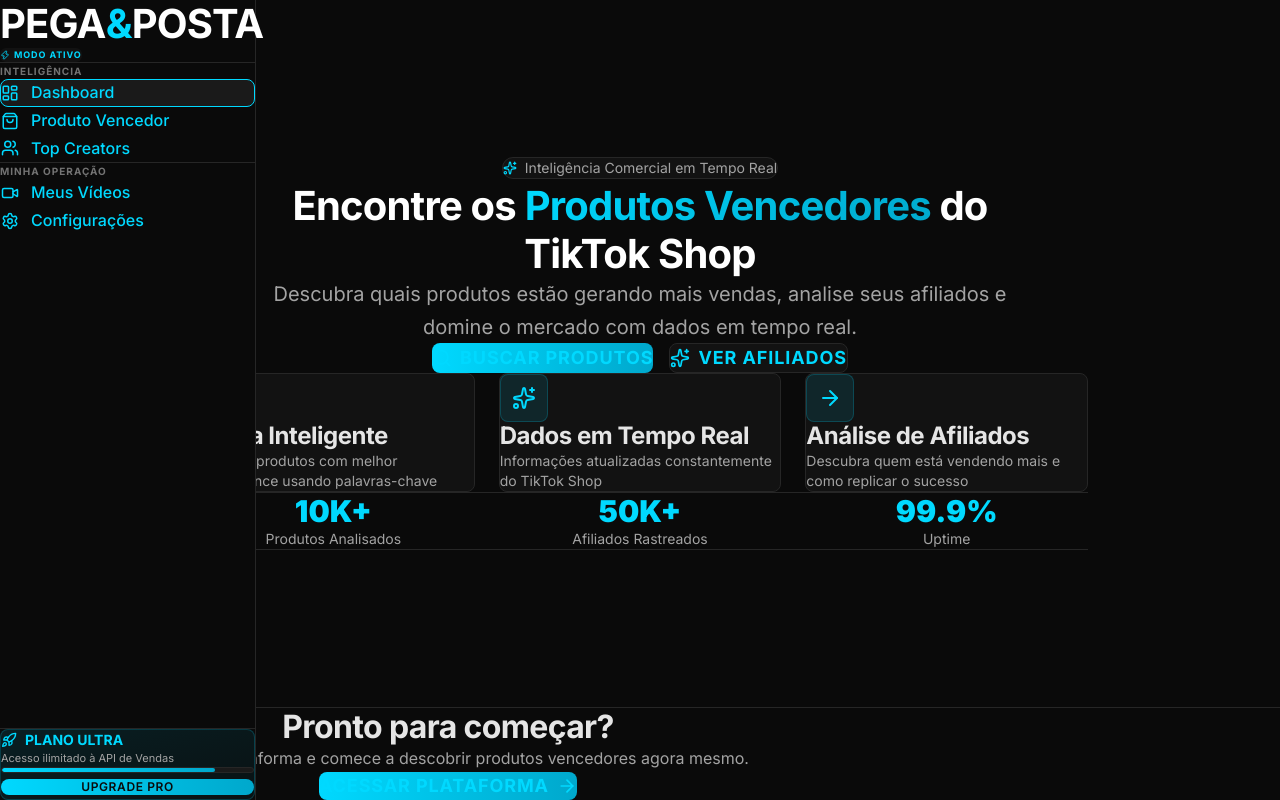
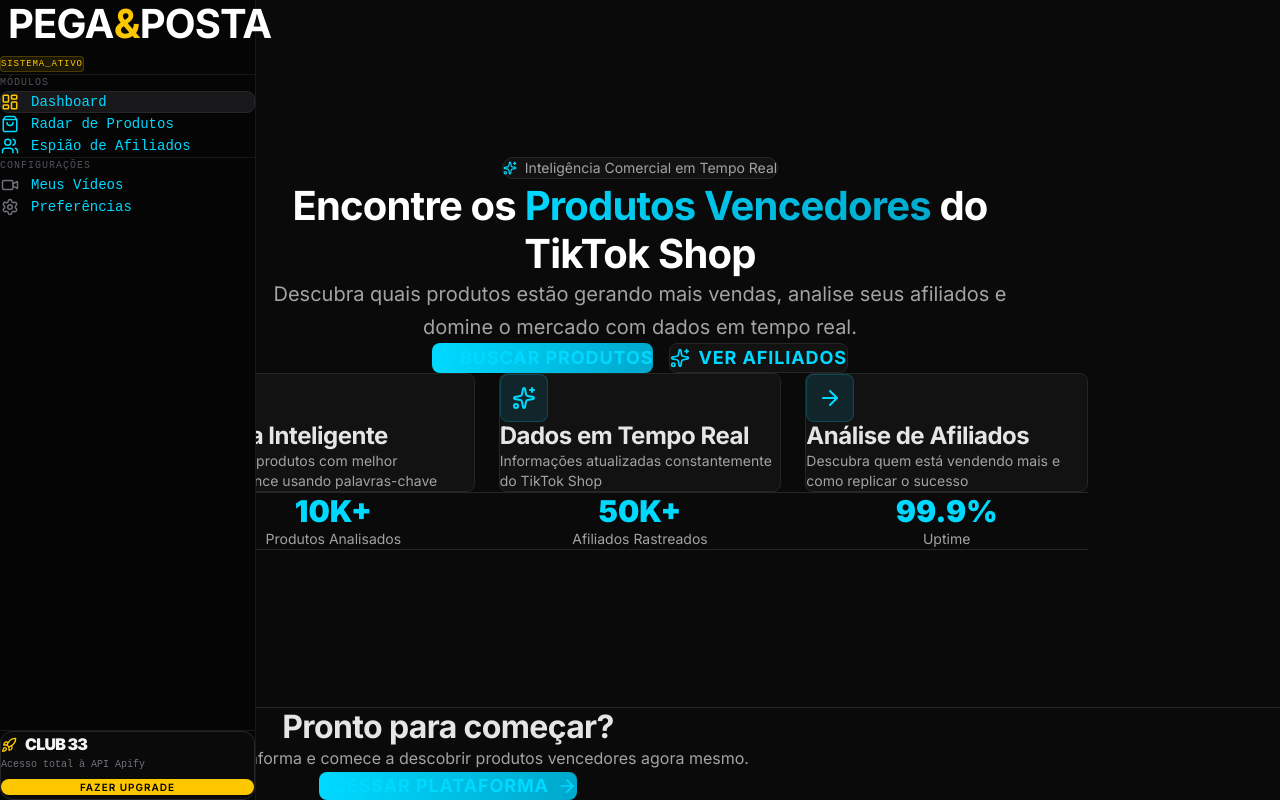
Before and after one commit to itsdontjs/pega-e-posta, a Next.js app: page / in a window 1280 px wide. Built offline with nearby package versions, Linux system fonts and the light colour scheme.

Commit message:
Update Sidebar.tsx

```diff
--- a/components/Sidebar.tsx
+++ b/components/Sidebar.tsx
@@ -1,103 +1,70 @@
 "use client";
-
-import { LayoutDashboard, ShoppingBag, Users, Video, Settings, Rocket, Zap } from "lucide-react";
+import { LayoutDashboard, ShoppingBag, Users, Video, Settings, Rocket, TerminalSquare } from "lucide-react";
 import Link from "next/link";
 import { usePathname } from "next/navigation";
 
 export default function Sidebar() {
   const pathname = usePathname();
-
   const isActive = (path: string) => pathname === path;
 
   return (
-    <aside className="w-64 bg-[#0a0a0a] border-r border-[#262626] h-screen flex flex-col fixed text-[#a3a3a3] z-20">
-      {/* Header */}
-      <div className="p-6 border-b border-[#262626]">
-        <Link href="/" className="block">
-          <h1 className="text-2xl font-black text-white tracking-tight mb-2 hover:text-[#00d9ff] transition-colors">
-            PEGA<span className="text-[#00d9ff]">&</span>POSTA
+    <aside className="w-64 bg-[#050505] border-r border-zinc-900 h-screen flex flex-col fixed left-0 top-0 text-zinc-400 z-20">
+      {/* Header Grok Style */}
+      <div className="p-6 border-b border-zinc-900">
+        <Link href="/" className="flex items-center gap-2 mb-2">
+          <TerminalSquare className="text-yellow-400" size={24} />
+          <h1 className="text-xl font-black text-white tracking-tighter hover:text-yellow-400 transition-colors">
+            PEGA<span className="text-yellow-400">&</span>POSTA
           </h1>
         </Link>
-        <div className="flex items-center gap-1 px-2 py-1 bg-[#121212] rounded-md w-fit">
-          <Zap size={10} className="text-[#00d9ff]" />
-          <p className="text-[9px] text-[#00d9ff] font-bold uppercase tracking-widest">Modo Ativo</p>
+        <div className="inline-block px-2 py-1 bg-yellow-400/10 border border-yellow-400/20 rounded text-[9px] text-yellow-400 font-mono uppercase tracking-widest">
+          SISTEMA_ATIVO
         </div>
       </div>
 
-      {/* Navigation */}
+      {/* Navegação */}
       <nav className="flex-1 p-4 space-y-1 overflow-y-auto">
-        <p className="text-[10px] font-bold text-[#737373] mb-3 ml-2 uppercase tracking-widest">Inteligência</p>
+        <p className="text-[10px] font-mono text-zinc-600 mb-3 ml-2 uppercase tracking-widest">Módulos</p>
 
-        <Link
-          href="/"
-          className={`flex items-center gap-3 px-4 py-3 rounded-lg transition-all font-medium group ${
-            isActive("/")
-              ? "bg-[#1a1a1a] border border-[#00d9ff] text-[#00d9ff]"
-              : "hover:bg-[#121212] border border-transparent hover:border-[#262626]"
-          }`}
-        >
-          <LayoutDashboard size={18} className={isActive("/") ? "text-[#00d9ff]" : "group-hover:text-[#00d9ff]"} />
+        <Link href="/" className={`flex items-center gap-3 px-4 py-3 rounded-lg font-mono text-sm transition-all group ${isActive("/") ? "bg-zinc-900 border border-zinc-800 text-yellow-400" : "hover:bg-zinc-900/50 border border-transparent hover:border-zinc-800"}`}>
+          <LayoutDashboard size={18} className={isActive("/") ? "text-yellow-400" : "group-hover:text-yellow-400"} />
           Dashboard
         </Link>
 
-        <Link
-          href="/produtos"
-          className={`flex items-center gap-3 px-4 py-3 rounded-lg transition-all font-medium group ${
-            isActive("/produtos")
-              ? "bg-[#1a1a1a] border border-[#00d9ff] text-[#00d9ff]"
-              : "hover:bg-[#121212] border border-transparent hover:border-[#262626]"
-          }`}
-        >
-          <ShoppingBag size={18} className={isActive("/produtos") ? "text-[#00d9ff]" : "group-hover:text-[#00d9ff]"} />
-          Produto Vencedor
+        <Link href="/produtos" className={`flex items-center gap-3 px-4 py-3 rounded-lg font-mono text-sm transition-all group ${isActive("/produtos") ? "bg-zinc-900 border border-zinc-800 text-yellow-400" : "hover:bg-zinc-900/50 border border-transparent hover:border-zinc-800"}`}>
+          <ShoppingBag size={18} className={isActive("/produtos") ? "text-yellow-400" : "group-hover:text-yellow-400"} />
+          Radar de Produtos
         </Link>
 
-        <Link
-          href="/creators"
-          className={`flex items-center gap-3 px-4 py-3 rounded-lg transition-all font-medium group ${
-            isActive("/creators")
-              ? "bg-[#1a1a1a] border border-[#00d9ff] text-[#00d9ff]"
-              : "hover:bg-[#121212] border border-transparent hover:border-[#262626]"
-          }`}
-        >
-          <Users size={18} className={isActive("/creators") ? "text-[#00d9ff]" : "group-hover:text-[#00d9ff]"} />
-          Top Creators
+        <Link href="/creators" className={`flex items-center gap-3 px-4 py-3 rounded-lg font-mono text-sm transition-all group ${isActive("/creators") ? "bg-zinc-900 border border-zinc-800 text-yellow-400" : "hover:bg-zinc-900/50 border border-transparent hover:border-zinc-800"}`}>
+          <Users size={18} className={isActive("/creators") ? "text-yellow-400" : "group-hover:text-yellow-400"} />
+          Espião de Afiliados
         </Link>
 
-        <div className="pt-4 mt-4 border-t border-[#262626]">
-          <p className="text-[10px] font-bold text-[#737373] mb-3 ml-2 uppercase tracking-widest">Minha Operação</p>
-          <Link
-            href="#"
-            className="flex items-center gap-3 px-4 py-3 rounded-lg transition-all font-medium group hover:bg-[#121212] border border-transparent hover:border-[#262626]"
-          >
-            <Video size={18} className="group-hover:text-[#00d9ff]" />
+        <div className="pt-4 mt-4 border-t border-zinc-900">
+          <p className="text-[10px] font-mono text-zinc-600 mb-3 ml-2 uppercase tracking-widest">Configurações</p>
+          <Link href="#" className="flex items-center gap-3 px-4 py-3 rounded-lg font-mono text-sm transition-all hover:bg-zinc-900/50 border border-transparent hover:border-zinc-800">
+            <Video size={18} className="text-zinc-500" />
             Meus Vídeos
           </Link>
-          <Link
-            href="#"
-            className="flex items-center gap-3 px-4 py-3 rounded-lg transition-all font-medium group hover:bg-[#121212] border border-transparent hover:border-[#262626]"
-          >
-            <Settings size={18} className="group-hover:text-[#00d9ff]" />
-            Configurações
+          <Link href="#" className="flex items-center gap-3 px-4 py-3 rounded-lg font-mono text-sm transition-all hover:bg-zinc-900/50 border border-transparent hover:border-zinc-800">
+            <Settings size={18} className="text-zinc-500" />
+            Preferências
           </Link>
         </div>
       </nav>
 
-      {/* Upgrade Card */}
-      <div className="p-4 border-t border-[#262626]">
-        <div className="relative overflow-hidden bg-gradient-to-br from-[#00d9ff]/10 to-[#00a8cc]/5 p-4 rounded-lg border border-[#00d9ff]/20 hover:border-[#00d9ff]/40 transition-all">
-          <div className="absolute inset-0 bg-gradient-to-r from-[#00d9ff]/0 via-[#00d9ff]/5 to-[#00d9ff]/0 opacity-0 hover:opacity-100 transition-opacity" />
+      {/* Box Club 33 */}
+      <div className="p-4 border-t border-zinc-900">
+        <div className="bg-[#0a0a0a] border border-zinc-800 p-4 rounded-xl relative overflow-hidden group">
           <div className="relative z-10">
-            <div className="flex items-center gap-2 font-bold mb-2 text-[#00d9ff] text-sm">
-              <Rocket size={16} />
-              PLANO ULTRA
+            <div className="flex items-center gap-2 font-black mb-1 text-zinc-100 uppercase tracking-tighter">
+              <Rocket size={16} className="text-yellow-400" />
+              CLUB 33
             </div>
-            <p className="text-[11px] text-[#a3a3a3] mb-3">Acesso ilimitado à API de Vendas</p>
-            <div className="w-full bg-[#1a1a1a] h-1.5 rounded-full overflow-hidden mb-3 border border-[#262626]">
-              <div className="bg-gradient-to-r from-[#00d9ff] to-[#00a8cc] h-full w-[85%] rounded-full"></div>
-            </div>
-            <button className="w-full bg-gradient-to-r from-[#00d9ff] to-[#00a8cc] text-[#0a0a0a] text-xs font-black py-2.5 rounded-lg hover:shadow-lg hover:shadow-[#00d9ff]/20 transition-all uppercase tracking-wider">
-              Upgrade Pro
+            <p className="text-[10px] text-zinc-500 font-mono mb-4">Acesso total à API Apify</p>
+            <button className="w-full bg-yellow-400 text-black text-[10px] font-black py-3 rounded hover:bg-yellow-300 transition-colors uppercase tracking-widest">
+              Fazer Upgrade
             </button>
           </div>
         </div>
```
